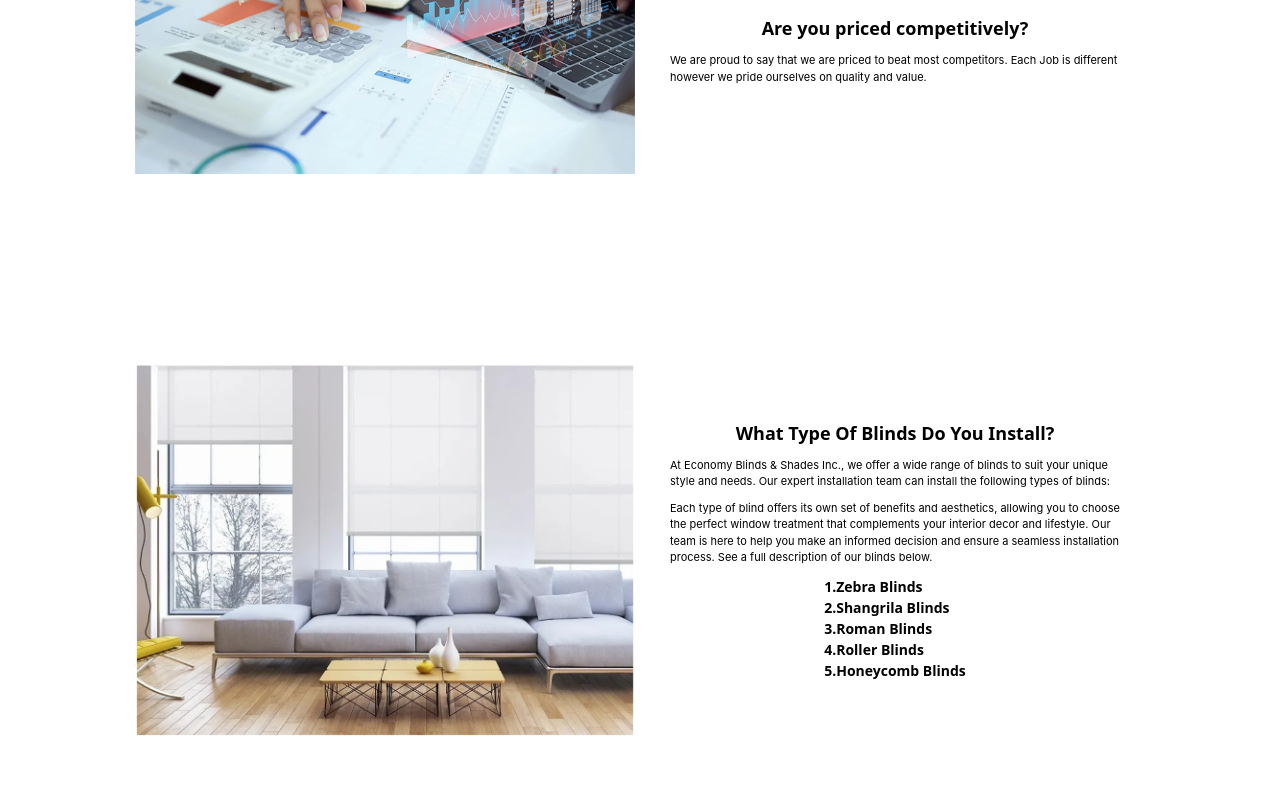
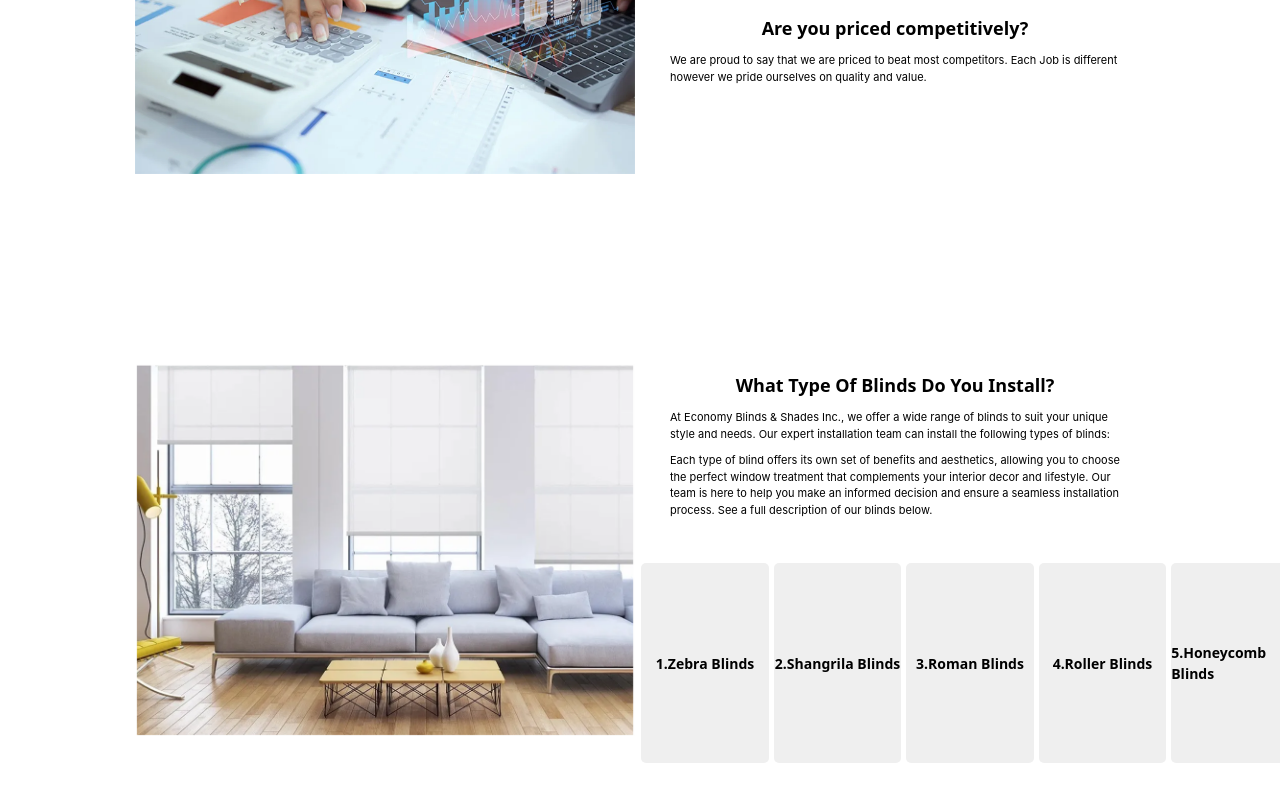
Before and after one commit to deodagee/economyblindsandshades, a Next.js app: page / in a window 1280 px wide. Shown: the part 2021-2821 px from the top of the page. Built offline with nearby package versions, Linux system fonts and the light colour scheme.

Commit message:
Update home.module.css

```diff
--- a/styles/components/home.module.css
+++ b/styles/components/home.module.css
@@ -136,6 +136,75 @@ font-family: system-ui, -apple-system, BlinkMacSystemFont, 'Segoe UI', Roboto, O
     margin: 5px;
   }
 
+
+  .rectangle_1 {
+    background: #efefef;
+    border-radius: 5px;
+    width: 127.47px;
+    height: 200px;
+    position: relative;
+    top: 35px;
+    left: 65px;
+    align-items: center;
+    justify-content: center;
+    display: flex;
+  }
+
+
+  .rectangle_2 {
+    background: #efefef;
+    border-radius: 5px;
+    width: 127.47px;
+    height: 200px;
+    position: relative;
+    top: 35px;
+    left: 70px;
+    align-items: center;
+    justify-content: center;
+    display: flex;
+  }
+
+
+  .rectangle_3 {
+    background: #efefef;
+    border-radius: 5px;
+    width: 127.47px;
+    height: 200px;
+    position: relative;
+    top: 35px;
+    left: 75px;
+    align-items: center;
+    justify-content: center;
+    display: flex;
+
+  }
+  .rectangle_4 {
+    background: #efefef;
+    border-radius: 5px;
+    width: 127.47px;
+    height: 200px;
+    position: relative;
+    top: 35px;
+    left: 80px;
+    align-items: center;
+    justify-content: center;
+    display: flex;
+
+  }
+  .rectangle_5 {
+    background: #efefef;
+    border-radius: 5px;
+    width: 127.47px;
+    height: 200px;
+    position: relative;
+    top: 35px;
+    left: 85px;
+    align-items: center;
+    justify-content: center;
+    display: flex;
+
+  }
+
   .title {
     white-space: nowrap;
     color: black;
@@ -161,6 +230,8 @@ font-family: system-ui, -apple-system, BlinkMacSystemFont, 'Segoe UI', Roboto, O
     word-wrap: break-word;
     transition: 0.5s;
     cursor: pointer;
+    display: flex;
+    flex-direction: row;
   }
 
   .linkitem {
```
